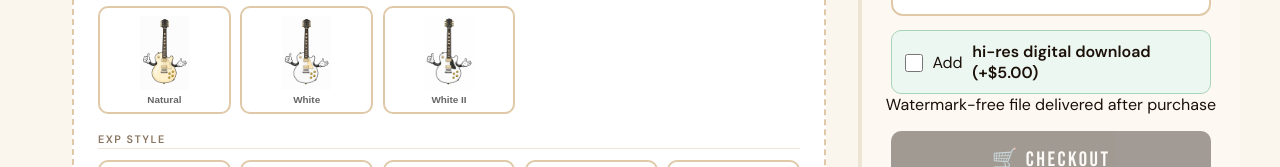
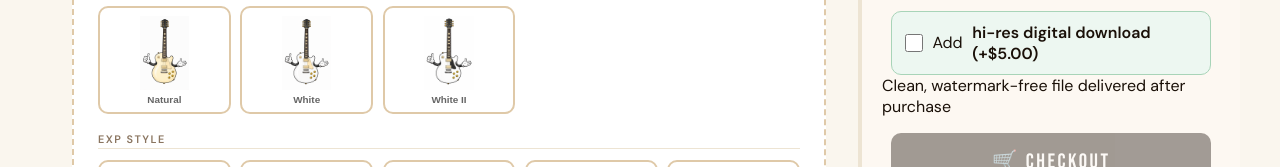
Before and after one commit to DaveyD-Star/myguitarfamily, a website: page index.html in a window 1280 px wide. Shown: the part 1218-1385 px from the top of the page. Drawn offline with Linux system fonts and the light colour scheme.

Commit message:
Revert "Update index.html"
This reverts commit fa5f13f47dd6fb0eeabe0789c7266f9845457aad.

```diff
--- a/index.html
+++ b/index.html
@@ -986,7 +986,7 @@ button.disabled {
     </label>
     </div>
       <p class="upsell-note">
-          Watermark-free file delivered after purchase
+          Clean, watermark-free file delivered after purchase
       </p>
     <button class="checkout-btn" id="checkoutBtn" disabled onclick="openCheckout()">🛒 CHECKOUT</button>
 
```
